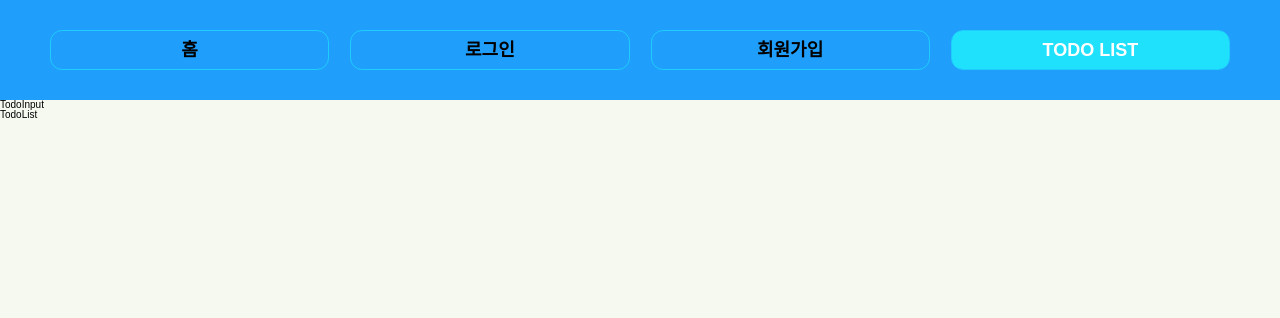
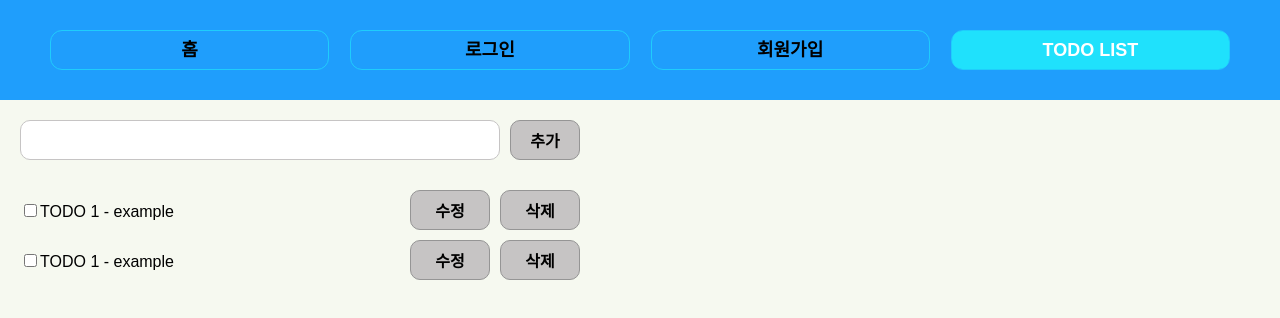
Before and after one commit to cgh96/wanted-pre-onboarding-frontend, a React (Create React App) app: page /todo in a window 1280 px wide. Shown: the top 318 px of the page. Built offline with nearby package versions, Linux system fonts and the light colour scheme; sample sign-in values are in the browser's storage.

Commit message:
Design: TodoPage 레이아웃 구현

```diff
--- /dev/null
+++ b/src/components/Todo/ModifyInput.tsx
@@ -0,0 +1,30 @@
+import { Button, Input } from "./styles";
+
+interface ModifyInputProps {
+  id: number;
+  handleEdit: () => void;
+}
+
+function ModifyInput({ id, handleEdit }: ModifyInputProps) {
+  const handleSubmit = () => {
+    handleEdit();
+  };
+
+  const handleCancel = () => {
+    handleEdit();
+  };
+
+  return (
+    <>
+      <Input id={`${id}`} data-testid="modify-input" />
+      <Button type="button" data-testid="submit-button" onClick={handleSubmit}>
+        제출
+      </Button>
+      <Button type="button" data-testid="cancel-button" onClick={handleCancel}>
+        취소
+      </Button>
+    </>
+  );
+}
+
+export default ModifyInput;
--- a/src/components/Todo/TodoInput.tsx
+++ b/src/components/Todo/TodoInput.tsx
@@ -1,5 +1,21 @@
+import styled from "styled-components";
+import { Button, Input } from "./styles";
+
+const TodoInputWrapper = styled.div`
+  display: flex;
+  gap: 1rem;
+  padding: 1rem;
+`;
+
 function TodoInput() {
-  return <div>TodoInput</div>;
+  return (
+    <TodoInputWrapper>
+      <Input data-testid="new-todo-input" />
+      <Button type="button" data-testid="new-todo-add-button">
+        추가
+      </Button>
+    </TodoInputWrapper>
+  );
 }
 
 export default TodoInput;
--- a/src/components/Todo/TodoItem.tsx
+++ b/src/components/Todo/TodoItem.tsx
@@ -1,5 +1,61 @@
-function TodoItem() {
-  return <div>TodoItem</div>;
+import styled from "styled-components";
+import { useState } from "react";
+import { Button } from "./styles";
+
+import ModifyInput from "./ModifyInput";
+
+interface TodoItemProps {
+  id: number;
+}
+
+const Li = styled.li`
+  width: 100%;
+
+  display: flex;
+  align-items: center;
+  gap: 1rem;
+
+  margin: 1rem 0;
+
+  label {
+    flex-grow: 1;
+  }
+
+  span {
+    font-size: 1.6rem;
+  }
+`;
+
+function TodoItem({ id }: TodoItemProps) {
+  const [edit, setEdit] = useState<boolean>(false);
+
+  const handleEdit = () => {
+    setEdit(!edit);
+  };
+
+  return (
+    <Li>
+      {edit && <ModifyInput id={id} handleEdit={handleEdit} />}
+      {!edit && (
+        <>
+          <label htmlFor={`${id}`}>
+            <input id={`${id}`} type="checkbox" />
+            <span>TODO 1 - example</span>
+          </label>
+          <Button
+            type="button"
+            data-testid="modify-button"
+            onClick={handleEdit}
+          >
+            수정
+          </Button>
+          <Button type="button" data-testid="delete-button">
+            삭제
+          </Button>
+        </>
+      )}
+    </Li>
+  );
 }
 
 export default TodoItem;
--- a/src/components/Todo/TodoList.tsx
+++ b/src/components/Todo/TodoList.tsx
@@ -1,5 +1,24 @@
+import styled from "styled-components";
+
+import TodoItem from "./TodoItem";
+
+const TodoListWrapper = styled.div`
+  padding: 1rem;
+
+  ul {
+    width: 100%;
+  }
+`;
+
 function TodoList() {
-  return <div>TodoList</div>;
+  return (
+    <TodoListWrapper>
+      <ul>
+        <TodoItem id={1} />
+        <TodoItem id={2} />
+      </ul>
+    </TodoListWrapper>
+  );
 }
 
 export default TodoList;
--- /dev/null
+++ b/src/components/Todo/styles.ts
@@ -0,0 +1,23 @@
+import styled from "styled-components";
+
+export const Button = styled.button`
+  width: 80px;
+  height: 40px;
+
+  font-weight: 900;
+  font-size: 1.6rem;
+
+  background-color: ${({ theme }) => theme.colors.grey2};
+  border: 1px solid ${({ theme }) => theme.colors.grey3};
+
+  &:hover {
+    background-color: ${({ theme }) => theme.colors.grey3};
+  }
+`;
+
+export const Input = styled.input`
+  width: 100%;
+  padding: 1rem;
+
+  border: 1px solid ${({ theme }) => theme.colors.grey2};
+`;
--- /dev/null
+++ b/src/components/Todo/types.ts
@@ -0,0 +1,6 @@
+export type TodoType = {
+  id?: number;
+  todo: string;
+  isCompleted: boolean;
+  userId?: number;
+};
--- a/src/pages/todoPage/index.tsx
+++ b/src/pages/todoPage/index.tsx
@@ -1,14 +1,23 @@
+import styled from "styled-components";
+
 import useRedirectByJwt from "hooks/useRedirectByJwt";
 import TodoInput from "components/Todo/TodoInput";
 import TodoList from "components/Todo/TodoList";
 
+const Wrapper = styled.div`
+  width: 100%;
+  max-width: 600px;
+
+  padding: 1rem;
+`;
+
 function TodoPage() {
   useRedirectByJwt();
   return (
-    <div>
+    <Wrapper>
       <TodoInput />
       <TodoList />
-    </div>
+    </Wrapper>
   );
 }
 
--- /dev/null
+++ b/src/types/types.ts
@@ -0,0 +1,4 @@
+export type AxiosResponseType<T> = {
+  data: null | T;
+  error: unknown;
+};
```
